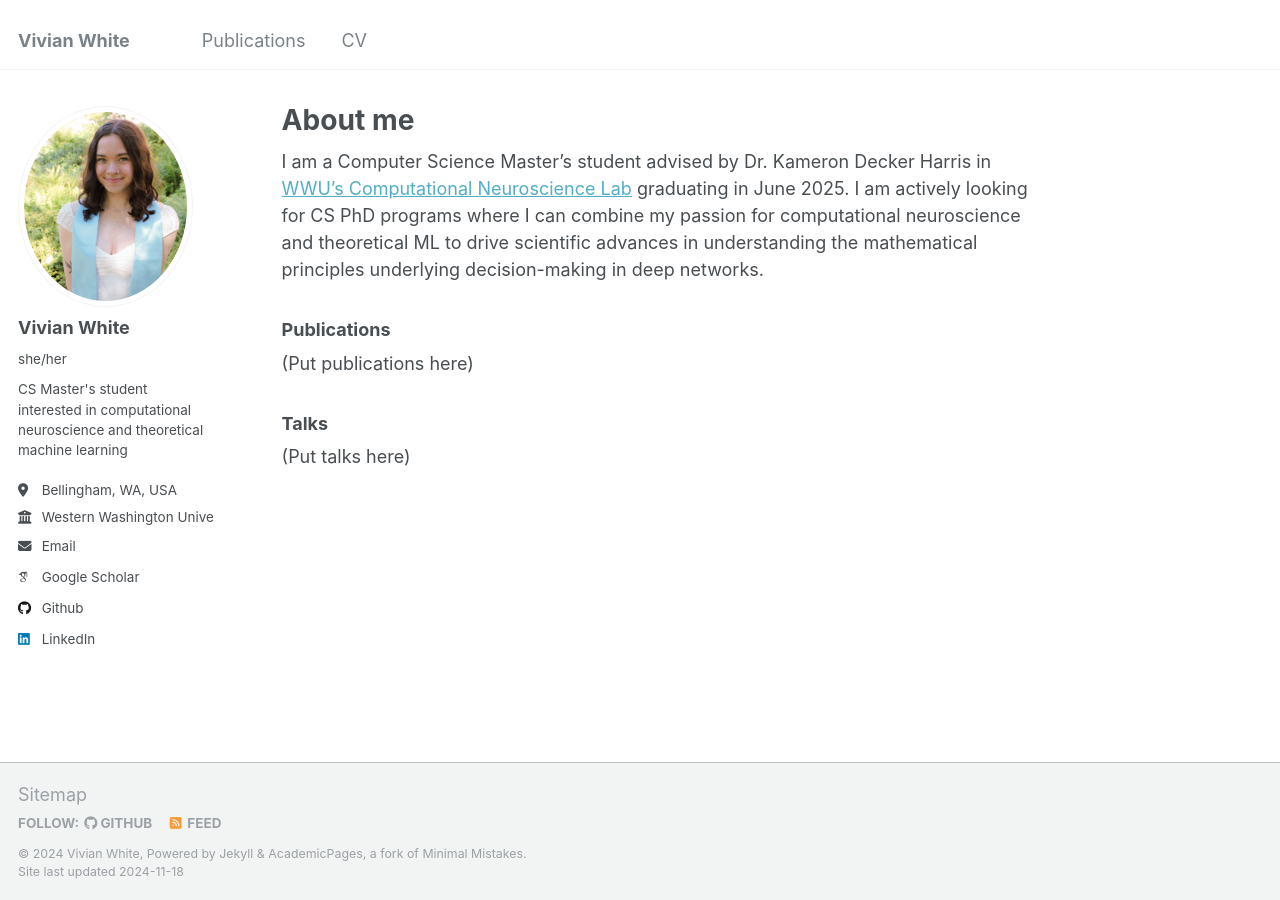
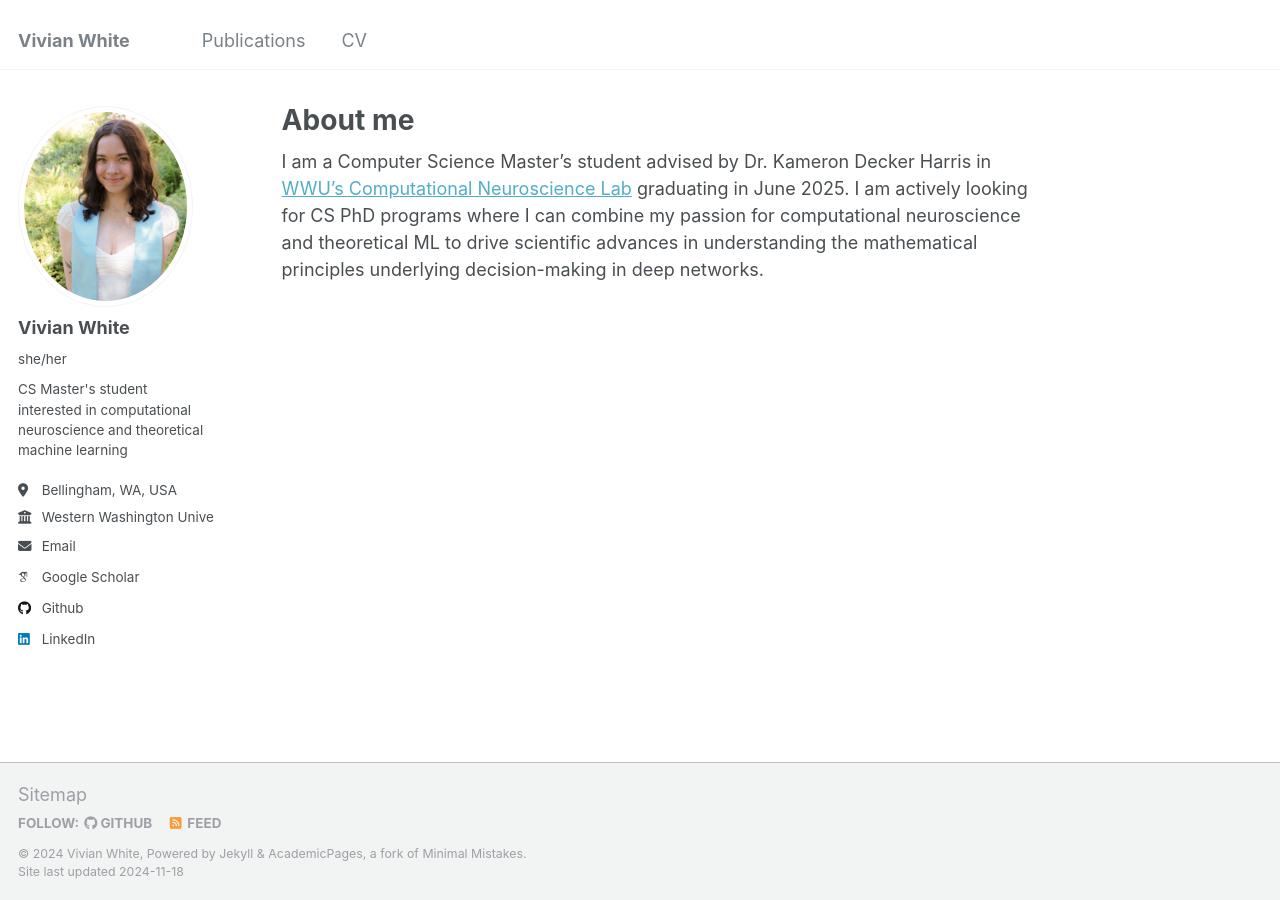
Before and after one commit to vivianwhite/vivianwhite.github.io, a Jekyll site: the page built from _pages/about.md, in a window 1280 px wide. Built offline with Jekyll 4.4.1, drawn with Linux system fonts in a browser that asks for light colours; some web fonts are replaced.

Commit message:
Update about.md

```diff
--- a/_pages/about.md
+++ b/_pages/about.md
@@ -8,9 +8,3 @@ redirect_from:
 ---
 
 I am a Computer Science Master's student advised by Dr. Kameron Decker Harris in [WWU's Computational Neuroscience Lab](https://glomerul.us/) graduating in June 2025. I am actively looking for CS PhD programs where I can combine my passion for computational neuroscience and theoretical ML to drive scientific advances in understanding the mathematical principles underlying decision-making in deep networks.
-
-### Publications
-(Put publications here)
-
-### Talks
-(Put talks here)
```
